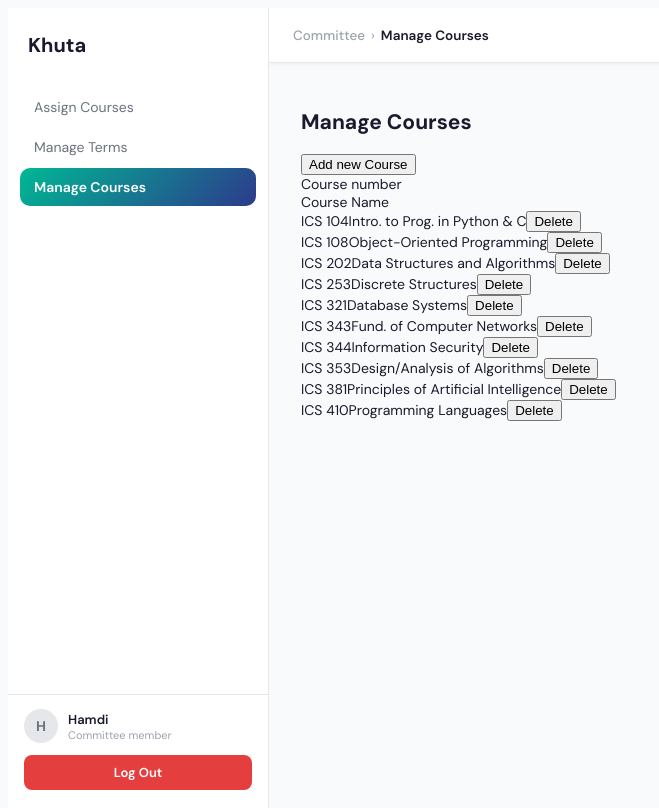
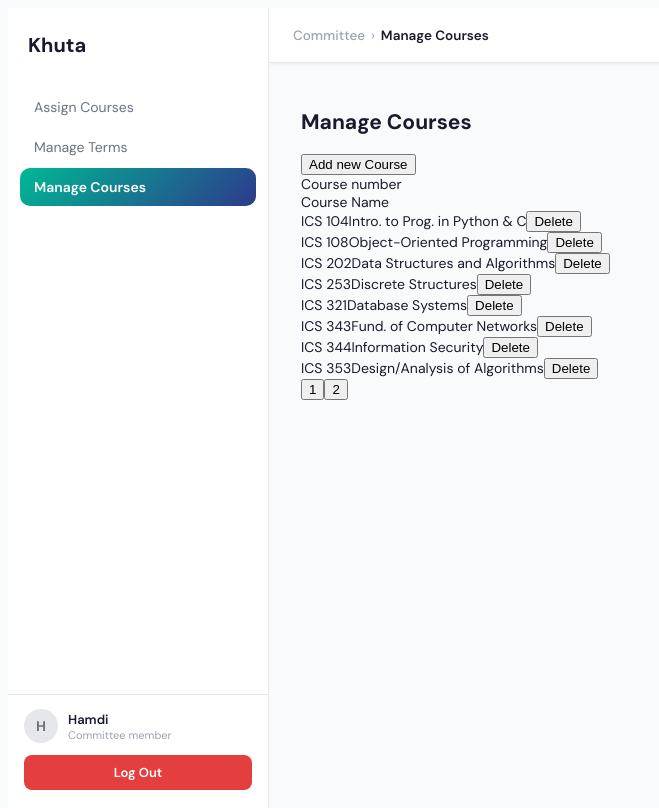
Before and after one commit to KawtharAlomran/SWE363ProjectGroup12, a React (Vite) app in the folder my-react-app/: page /committee/manage-courses in a window 1280 px wide. Shown: the whole page, without its empty margins (0-659 px from the left). Built offline with nearby package versions, Linux system fonts and the light colour scheme.

Commit message:
Add page logic to courses page

```diff
--- a/my-react-app/src/Committee/Pages/ManageCourses.jsx
+++ b/my-react-app/src/Committee/Pages/ManageCourses.jsx
@@ -26,6 +26,13 @@ function renderCourses(courses, handleDelete) {
 
 export default function ManageCourses() {
   const [courses, setCourses] = useState(coursesList);
+  const [currentPage, setCurrentPage] = useState(1);
+  const coursesPerPage = 8;
+  const startIndex = (currentPage - 1) * coursesPerPage;
+  const endIndex = startIndex + coursesPerPage;
+  const currentCourses = courses.slice(startIndex, endIndex); // to display the courses in the specified page
+  const totalPages = Math.ceil(courses.length / coursesPerPage); // to find the total pages
+
   const handleDelete = (code) => {
       setCourses((prevCourses) => prevCourses.filter((course) => course.code !== code));
   };
@@ -39,7 +46,17 @@ return (
         <div>Course number</div>
         <div className="text-center">Course Name</div>
       </div>
-      {renderCourses(courses, handleDelete)}
+      {renderCourses(currentCourses, handleDelete)}
+      <div>
+        {Array.from({ length: totalPages }, (_, index) => (
+          <button
+            key={index + 1}
+            onClick={() => setCurrentPage(index + 1)}
+          >
+            {index + 1}
+          </button>
+        ))}
+      </div>
     </div>
   )
 }
```
